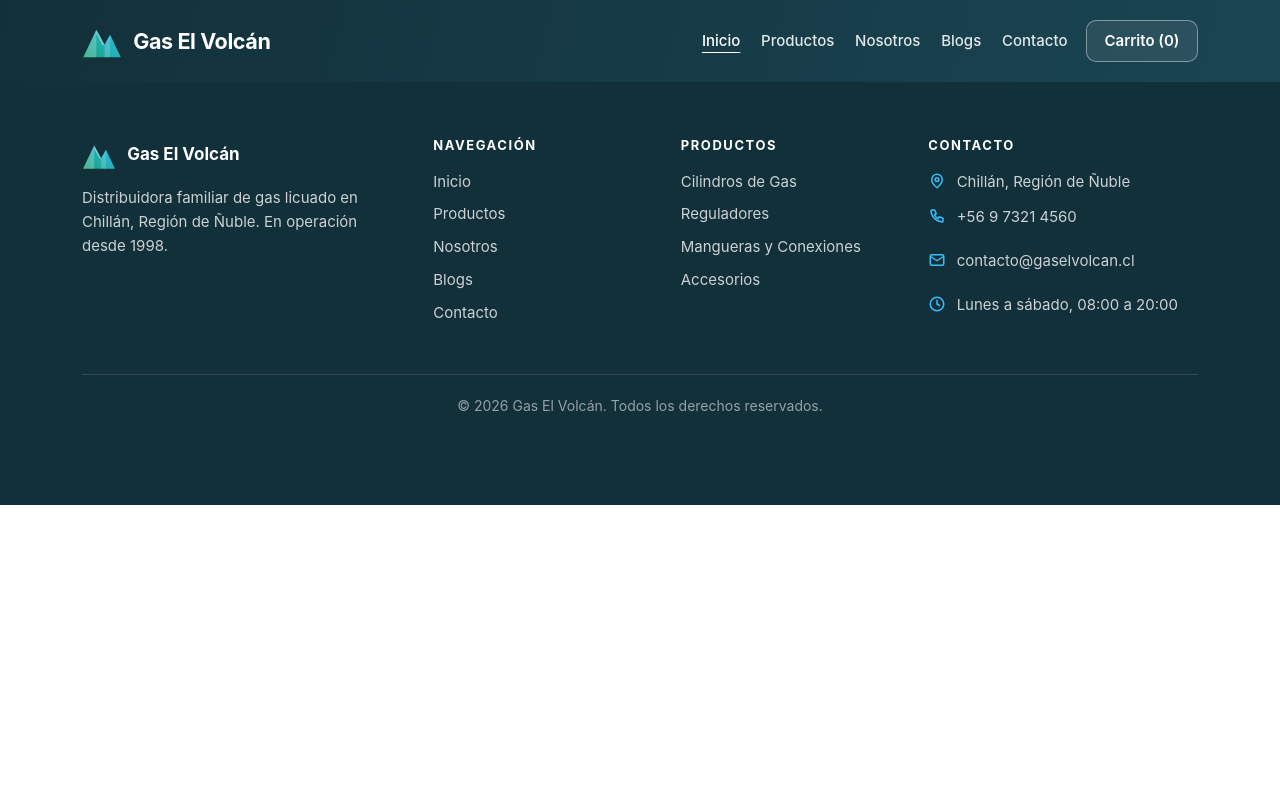
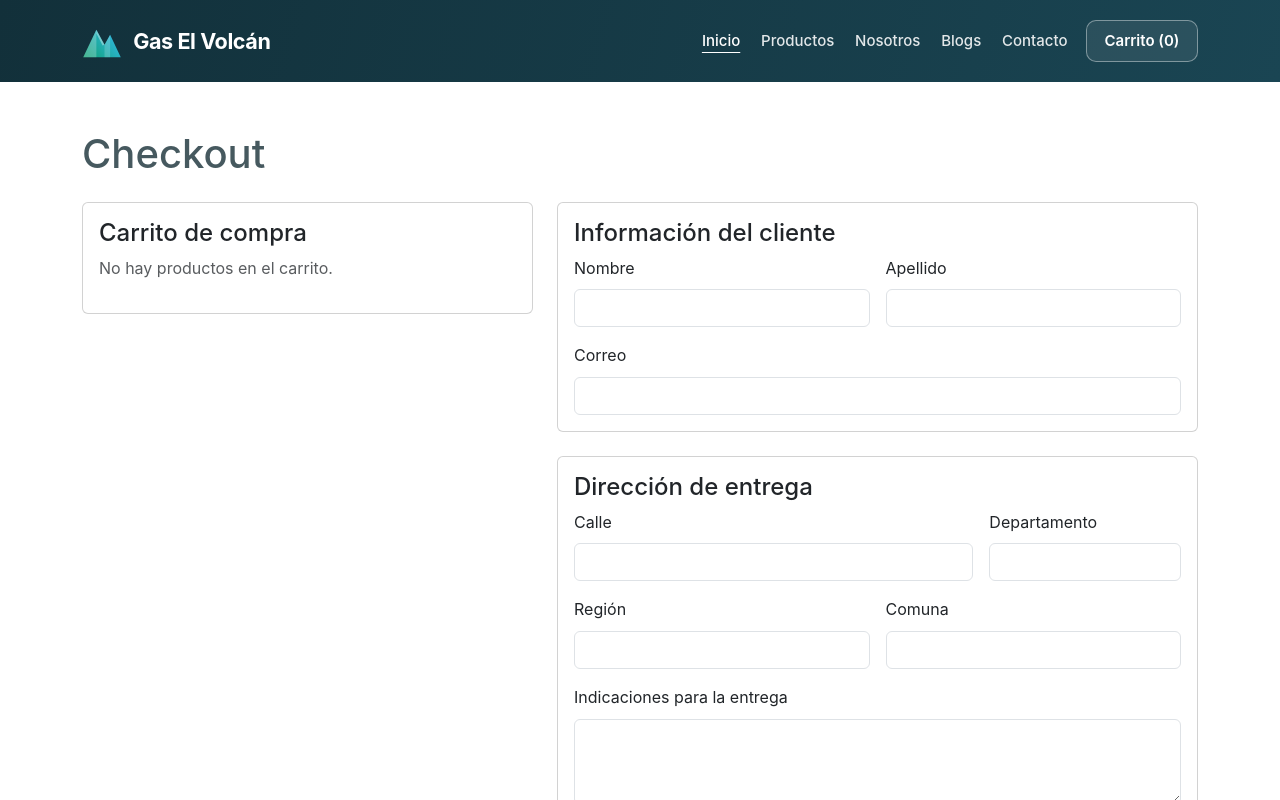
Before and after one commit to claaudic/Proyecto_Volcan, a React (Vite) app in the folder tienda-react/: page /checkout in a window 1280 px wide. Shown: the top 800 px of the page. Built offline with nearby package versions, Linux system fonts and the light colour scheme.

Commit message:
cree el checkout pero tengo que mejorarlo (es boceto)

```diff
--- a/tienda-react/src/App.jsx
+++ b/tienda-react/src/App.jsx
@@ -14,6 +14,7 @@ import DetalleBlog1 from './paginas/DetalleBlog1'
 import DetalleBlog2 from './paginas/DetalleBlog2'
 import DetalleBlog3 from './paginas/DetalleBlog3'
 import Contacto from './paginas/Contacto'
+import Checkout from './paginas/Checkout'
 
 function App() {
   return (
@@ -32,6 +33,7 @@ function App() {
         <Route path="/blogs/2" element={<DetalleBlog2 />} />
         <Route path="/blogs/3" element={<DetalleBlog3 />} />
         <Route path="/contacto" element={<Contacto />} />
+          <Route path="/checkout" element={<Checkout />} />
       </Routes>
 
       <Footer />
--- /dev/null
+++ b/tienda-react/src/paginas/Checkout.jsx
@@ -0,0 +1,203 @@
+import { useState } from 'react'
+import { useCarrito } from '../contexto/carritoContexto'
+
+function Checkout() {
+    const { items } = useCarrito()
+
+    const [formulario, setFormulario] = useState({
+        nombre: '',
+        apellido: '',
+        correo: '',
+        calle: '',
+        departamento: '',
+        region: '',
+        comuna: '',
+        indicaciones: ''
+    })
+
+    function manejarCambio(e) {
+        const { name, value } = e.target
+
+        setFormulario({
+            ...formulario,
+            [name]: value
+        })
+    }
+
+    function manejarEnvio(e) {
+        e.preventDefault()
+
+        console.log('Datos del pedido:', formulario)
+        console.log('Productos del carrito:', items)
+
+        alert('Datos del checkout registrados correctamente')
+    }
+
+    return (
+        <main className="container py-5">
+            <h1 className="mb-4">Checkout</h1>
+
+            <div className="row g-4">
+
+                <div className="col-lg-5">
+                    <div className="card">
+                        <div className="card-body">
+                            <h4>Carrito de compra</h4>
+
+                            {items.length === 0 ? (
+                                <p className="text-muted">
+                                    No hay productos en el carrito.
+                                </p>
+                            ) : (
+                                <ul className="list-group list-group-flush">
+                                    {items.map((item) => (
+                                        <li
+                                            key={item.codigo}
+                                            className="list-group-item d-flex justify-content-between"
+                                        >
+                                            <span>{item.codigo}</span>
+                                            <span>Cantidad: {item.cantidad}</span>
+                                        </li>
+                                    ))}
+                                </ul>
+                            )}
+                        </div>
+                    </div>
+                </div>
+
+                <div className="col-lg-7">
+                    <form onSubmit={manejarEnvio}>
+
+                        <div className="card mb-4">
+                            <div className="card-body">
+                                <h4>Información del cliente</h4>
+
+                                <div className="row g-3">
+
+                                    <div className="col-md-6">
+                                        <label className="form-label">Nombre</label>
+                                        <input
+                                            type="text"
+                                            className="form-control"
+                                            name="nombre"
+                                            value={formulario.nombre}
+                                            onChange={manejarCambio}
+                                            required
+                                        />
+                                    </div>
+
+                                    <div className="col-md-6">
+                                        <label className="form-label">Apellido</label>
+                                        <input
+                                            type="text"
+                                            className="form-control"
+                                            name="apellido"
+                                            value={formulario.apellido}
+                                            onChange={manejarCambio}
+                                            required
+                                        />
+                                    </div>
+
+                                    <div className="col-12">
+                                        <label className="form-label">Correo</label>
+                                        <input
+                                            type="email"
+                                            className="form-control"
+                                            name="correo"
+                                            value={formulario.correo}
+                                            onChange={manejarCambio}
+                                            required
+                                        />
+                                    </div>
+
+                                </div>
+                            </div>
+                        </div>
+
+                        <div className="card">
+                            <div className="card-body">
+                                <h4>Dirección de entrega</h4>
+
+                                <div className="row g-3">
+
+                                    <div className="col-md-8">
+                                        <label className="form-label">Calle</label>
+                                        <input
+                                            type="text"
+                                            className="form-control"
+                                            name="calle"
+                                            value={formulario.calle}
+                                            onChange={manejarCambio}
+                                            required
+                                        />
+                                    </div>
+
+                                    <div className="col-md-4">
+                                        <label className="form-label">Departamento</label>
+                                        <input
+                                            type="text"
+                                            className="form-control"
+                                            name="departamento"
+                                            value={formulario.departamento}
+                                            onChange={manejarCambio}
+                                        />
+                                    </div>
+
+                                    <div className="col-md-6">
+                                        <label className="form-label">Región</label>
+                                        <input
+                                            type="text"
+                                            className="form-control"
+                                            name="region"
+                                            value={formulario.region}
+                                            onChange={manejarCambio}
+                                            required
+                                        />
+                                    </div>
+
+                                    <div className="col-md-6">
+                                        <label className="form-label">Comuna</label>
+                                        <input
+                                            type="text"
+                                            className="form-control"
+                                            name="comuna"
+                                            value={formulario.comuna}
+                                            onChange={manejarCambio}
+                                            required
+                                        />
+                                    </div>
+
+                                    <div className="col-12">
+                                        <label className="form-label">
+                                            Indicaciones para la entrega
+                                        </label>
+
+                                        <textarea
+                                            className="form-control"
+                                            name="indicaciones"
+                                            value={formulario.indicaciones}
+                                            onChange={manejarCambio}
+                                            rows="3"
+                                        />
+                                    </div>
+
+                                </div>
+
+                                <button
+                                    type="submit"
+                                    className="btn btn-primary mt-4"
+                                >
+                                    Confirmar compra
+                                </button>
+                            </div>
+                        </div>
+
+                    </form>
+                </div>
+
+            </div>
+        </main>
+    )
+}
+
+export default Checkout
```
